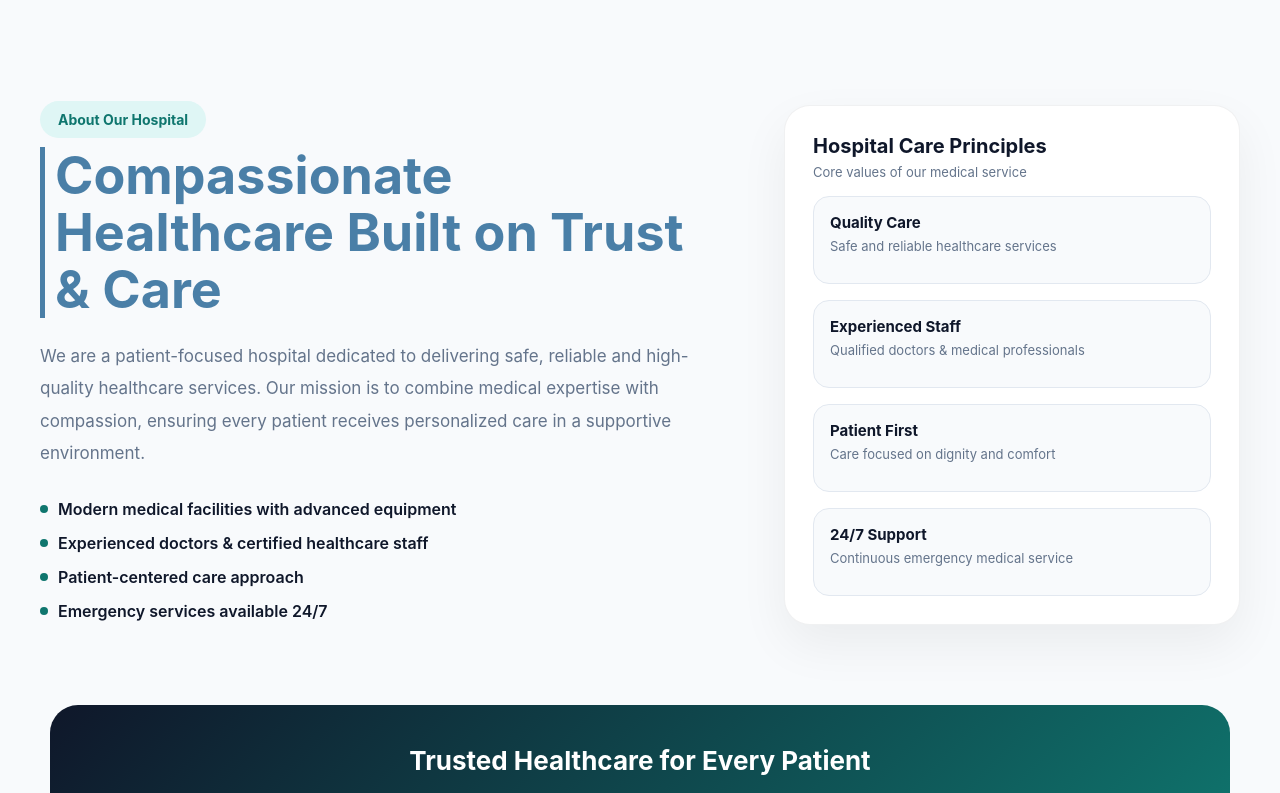
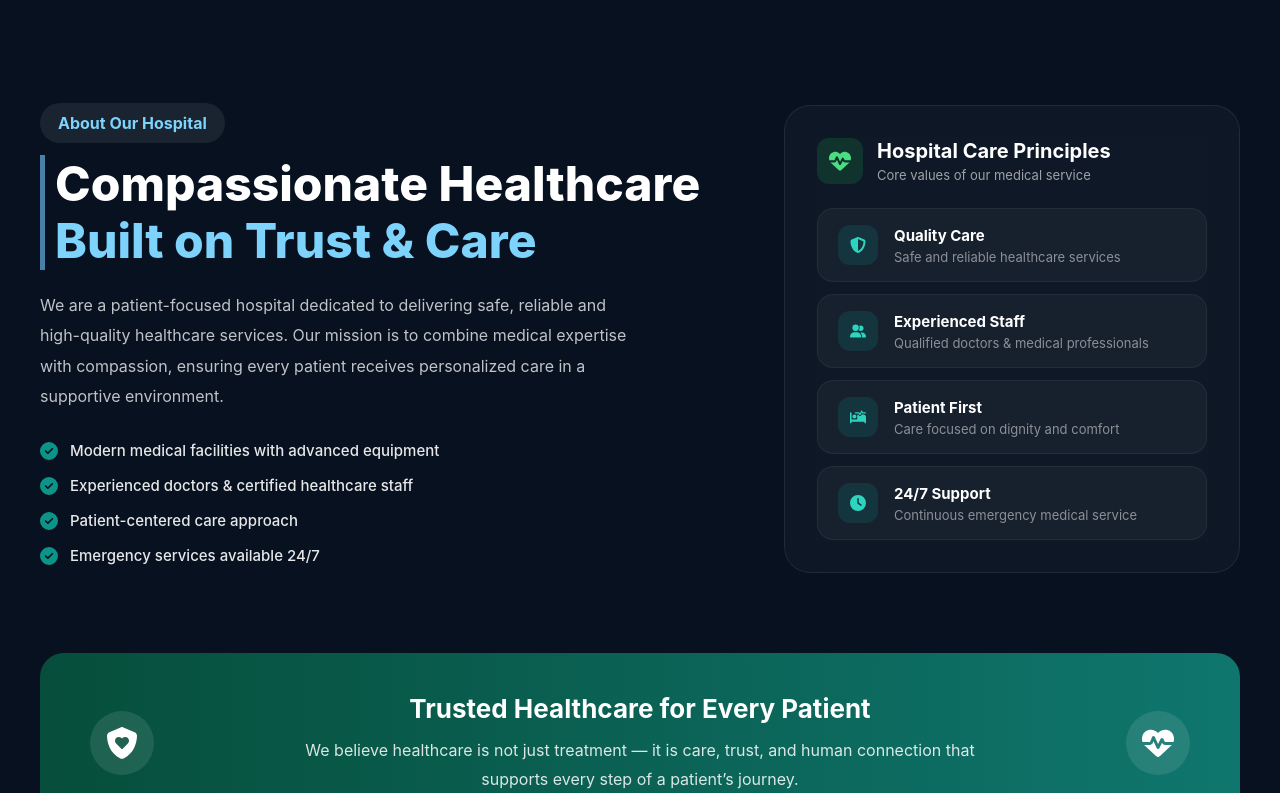
Before and after one commit to Prarthana725/healthcare_system, a React (Create React App) app in the folder frontend/: page / in a window 1280 px wide. Shown: the part 1120-1913 px from the top of the page. Built offline with nearby package versions, Linux system fonts and the light colour scheme; no server answers.

Commit message:
Added premium dark-theme UI to About section and live SQL analytics

```diff
--- a/frontend/src/LandingPage.js
+++ b/frontend/src/LandingPage.js
@@ -10,7 +10,12 @@ import {
     FaHeartPulse,
     FaChartLine,
     FaBedPulse,
-    FaShieldHeart
+    FaShieldHeart,
+    // --- NEW ICONS ADDED FOR ABOUT PAGE ---
+    FaCircleCheck,
+    FaShieldHalved,
+    FaUserGroup,
+    FaClock
 } from 'react-icons/fa6';
 
 import AOS from 'aos';
@@ -18,7 +23,7 @@ import 'aos/dist/aos.css';
 
 export default function LandingPage() {
 
-    // --- NEW: State to hold the dynamic database stats ---
+    // --- State to hold the dynamic database stats ---
     const [stats, setStats] = useState({
         patientsAttended: 0,
         doctorsAvailable: 0,
@@ -33,8 +38,7 @@ export default function LandingPage() {
             once: true
         });
 
-        // --- NEW: Fetch real data from your backend ---
-        // Change 5000 if your backend uses a different port
+        // --- Fetch real data from your backend ---
         fetch('http://localhost:5000/api/hospital-stats')
             .then(response => response.json())
             .then(data => {
@@ -493,12 +497,12 @@ export default function LandingPage() {
                 </div>
             </section>
 
-            {/* ABOUT SECTION */}
+            {/* --- UPDATED ABOUT SECTION --- */}
             <section
                 id="about"
                 style={{
                     padding: '120px 25px',
-                    background: '#f8fafc'
+                    background: '#07111f' // Updated to match the dark UI
                 }}
             >
                 <div
@@ -513,25 +517,28 @@ export default function LandingPage() {
                 >
                     {/* LEFT CONTENT */}
                     <div>
-                        <span style={sectionTag}>
+                        <span style={darkTag}>
                             About Our Hospital
                         </span>
                         <h2
                             style={{
-                                ...sectionTitle,
-                                fontSize: '52px',
-                                lineHeight: '1.1',
-                                marginTop: '18px'
+                                fontSize: '48px',
+                                lineHeight: '1.2',
+                                marginTop: '22px',
+                                marginBottom: '20px',
+                                color: 'white',
+                                fontWeight: '800'
                             }}
                         >
-                            Compassionate Healthcare Built on Trust & Care
+                            Compassionate Healthcare <br />
+                            <span style={{ color: '#7dd3fc' }}>Built on Trust & Care</span>
                         </h2>
                         <p
                             style={{
-                                color: '#64748b',
+                                color: 'rgba(255,255,255,0.75)',
                                 lineHeight: '1.9',
-                                marginTop: '22px',
-                                fontSize: '17px'
+                                fontSize: '16px',
+                                maxWidth: '600px'
                             }}
                         >
                             We are a patient-focused hospital dedicated to delivering
@@ -540,13 +547,13 @@ export default function LandingPage() {
                             patient receives personalized care in a supportive environment.
                         </p>
 
-                        {/* KEY POINTS */}
+                        {/* KEY POINTS (Updated with icons) */}
                         <div
                             style={{
                                 marginTop: '30px',
                                 display: 'flex',
                                 flexDirection: 'column',
-                                gap: '14px'
+                                gap: '16px'
                             }}
                         >
                             {[
@@ -560,123 +567,147 @@ export default function LandingPage() {
                                     style={{
                                         display: 'flex',
                                         alignItems: 'center',
-                                        gap: '10px',
-                                        color: '#0f172a',
-                                        fontWeight: '600'
+                                        gap: '12px',
+                                        color: 'rgba(255,255,255,0.9)',
+                                        fontWeight: '500',
+                                        fontSize: '15px'
                                     }}
                                 >
-                                    <span
-                                        style={{
-                                            width: '8px',
-                                            height: '8px',
-                                            borderRadius: '50%',
-                                            background: '#0f766e'
-                                        }}
-                                    ></span>
+                                    <FaCircleCheck style={{ color: '#0d9488', fontSize: '18px' }} />
                                     {item}
                                 </div>
                             ))}
                         </div>
                     </div>
 
-                    {/* RIGHT VISUAL PANEL */}
+                    {/* RIGHT VISUAL PANEL (Updated to Glassmorphism) */}
                     <div
                         style={{
-                            background: 'white',
+                            background: 'rgba(255,255,255,0.03)',
                             borderRadius: '26px',
-                            padding: '28px',
-                            boxShadow: '0 20px 50px rgba(0,0,0,0.06)',
-                            border: '1px solid rgba(15,23,42,0.06)'
+                            padding: '32px',
+                            border: '1px solid rgba(255,255,255,0.08)',
+                            backdropFilter: 'blur(16px)'
                         }}
                     >
-                        {/* TITLE */}
-                        <h3 style={{ margin: 0, fontSize: '20px' }}>
+                        {/* PANEL HEADER */}
+                        <div style={{ display: 'flex', alignItems: 'center', gap: '14px', marginBottom: '24px' }}>
+                            <div style={{ background: 'rgba(34,197,94,0.15)', color: '#4ade80', padding: '12px', borderRadius: '12px', display: 'flex' }}>
+                                <FaHeartPulse size={22} />
+                            </div>
+                            <div>
+                                <h3 style={{ margin: 0, fontSize: '20px', color: 'white' }}>
                                     Hospital Care Principles
                                 </h3>
-                        <p style={{ color: '#64748b', fontSize: '13px', marginTop: '6px' }}>
+                                <p style={{ color: 'rgba(255,255,255,0.6)', fontSize: '13px', margin: '4px 0 0' }}>
                                     Core values of our medical service
                                 </p>
+                            </div>
+                        </div>
 
-                        {/* STACKED INFO BLOCKS */}
+                        {/* STACKED INFO BLOCKS (Updated with icons) */}
                         {[
                             {
                                 title: 'Quality Care',
-                                desc: 'Safe and reliable healthcare services'
+                                desc: 'Safe and reliable healthcare services',
+                                icon: <FaShieldHalved />
                             },
                             {
                                 title: 'Experienced Staff',
-                                desc: 'Qualified doctors & medical professionals'
+                                desc: 'Qualified doctors & medical professionals',
+                                icon: <FaUserGroup />
                             },
                             {
                                 title: 'Patient First',
-                                desc: 'Care focused on dignity and comfort'
+                                desc: 'Care focused on dignity and comfort',
+                                icon: <FaBedPulse />
                             },
                             {
                                 title: '24/7 Support',
-                                desc: 'Continuous emergency medical service'
+                                desc: 'Continuous emergency medical service',
+                                icon: <FaClock />
                             }
                         ].map((item, i) => (
                             <div
                                 key={i}
                                 style={{
-                                    marginTop: '16px',
-                                    padding: '16px',
+                                    display: 'flex',
+                                    alignItems: 'center',
+                                    gap: '16px',
+                                    marginTop: '12px',
+                                    padding: '16px 20px',
                                     borderRadius: '16px',
-                                    background: '#f8fafc',
-                                    border: '1px solid #e2e8f0'
+                                    background: 'rgba(255,255,255,0.04)',
+                                    border: '1px solid rgba(255,255,255,0.05)'
                                 }}
                             >
-                                <h4
-                                    style={{
-                                        margin: 0,
-                                        fontSize: '15px',
-                                        color: '#0f172a'
-                                    }}
-                                >
+                                {/* Left Box Icon */}
+                                <div style={{
+                                    background: 'rgba(15, 118, 110, 0.25)',
+                                    color: '#2dd4bf',
+                                    padding: '12px',
+                                    borderRadius: '12px',
+                                    display: 'flex',
+                                    alignItems: 'center',
+                                    justifyContent: 'center'
+                                }}>
+                                    {item.icon}
+                                </div>
+
+                                {/* Right Text */}
+                                <div>
+                                    <h4 style={{ margin: 0, fontSize: '15px', color: 'white' }}>
                                         {item.title}
                                     </h4>
-                                <p
-                                    style={{
-                                        marginTop: '6px',
-                                        fontSize: '13px',
-                                        color: '#64748b'
-                                    }}
-                                >
+                                    <p style={{ marginTop: '4px', marginBottom: 0, fontSize: '13px', color: 'rgba(255,255,255,0.5)' }}>
                                         {item.desc}
                                     </p>
+                                </div>
                             </div>
                         ))}
                     </div>
                 </div>
 
-                {/* TRUST FOOTER STRIP */}
+                {/* TRUST FOOTER STRIP (Updated Colors and Icons) */}
                 <div
                     style={{
                         maxWidth: '1100px',
                         margin: '80px auto 0',
-                        background:
-                            'linear-gradient(135deg,#0f172a,#0f766e)',
-                        borderRadius: '28px',
-                        padding: '40px',
+                        background: 'linear-gradient(90deg, #064e3b, #0f766e)',
+                        borderRadius: '24px',
+                        padding: '40px 50px',
                         color: 'white',
-                        textAlign: 'center'
+                        display: 'flex',
+                        alignItems: 'center',
+                        justifyContent: 'space-between',
+                        flexWrap: 'wrap',
+                        gap: '20px'
                     }}
                 >
+                    {/* Left Icon */}
+                    <div style={{ background: 'rgba(255,255,255,0.1)', padding: '16px', borderRadius: '50%', display: 'flex' }}>
+                        <FaShieldHeart size={32} />
+                    </div>
+
+                    {/* Center Text */}
+                    <div style={{ textAlign: 'center', flex: 1, maxWidth: '700px', margin: '0 auto' }}>
                         <h3 style={{ margin: 0, fontSize: '26px' }}>
                             Trusted Healthcare for Every Patient
                         </h3>
-                    <p
-                        style={{
-                            marginTop: '12px',
-                            color: 'rgba(255,255,255,0.75)',
-                            lineHeight: '1.8'
-                        }}
-                    >
+                        <p style={{ marginTop: '12px', marginBottom: 0, color: 'rgba(255,255,255,0.85)', lineHeight: '1.8' }}>
                             We believe healthcare is not just treatment — it is care, trust,
                             and human connection that supports every step of a patient’s journey.
                         </p>
                     </div>
+
+                    {/* Right Icon */}
+                    <div style={{ background: 'rgba(255,255,255,0.1)', padding: '16px', borderRadius: '50%', display: 'flex' }}>
+                        <FaHeartPulse size={32} />
+                    </div>
+                </div>
             </section>
+            {/* --- END OF UPDATED ABOUT SECTION --- */}
+
 
             {/* SERVICES SECTION */}
             <section
```
Lines whose indentation alone changed are shown as unchanged.
